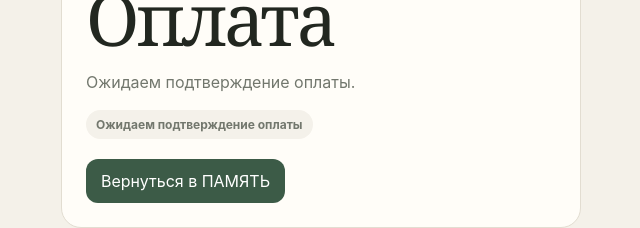
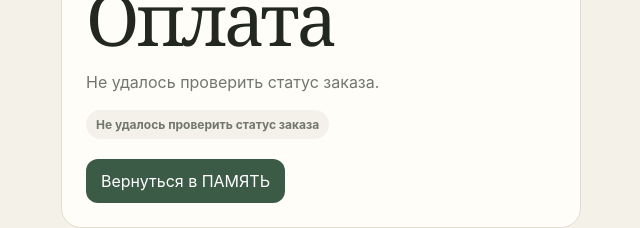
Before and after one commit to mesavin13-droid/pamyat-, a Next.js app: page /payment/return in a window 1280 px wide. Shown: the part 321-549 px from the top of the page, without its empty margins (319-959 px from the left). Built offline with nearby package versions, Linux system fonts and the light colour scheme; no server answers.

Commit message:
Improve payment return and retry messaging

```diff
--- a/app/payment/return/page.tsx
+++ b/app/payment/return/page.tsx
@@ -14,7 +14,9 @@ const labels:Record<string,string>={
   after_photos:'Фото ПОСЛЕ загружено',
   review:'Заказ на проверке',
   completed:'Заказ завершён',
-  cancelled:'Платёж отменён'
+  cancelled:'Платёж отменён',
+  login:'Войдите в кабинет, чтобы проверить заказ',
+  unavailable:'Не удалось проверить статус заказа'
 }
 
 export default function PaymentReturn(){
@@ -33,9 +35,9 @@ function PaymentReturnContent(){
   let attempts=0
 
   async function check(){
-   if(!orderId||!supabase){setLoading(false);return}
+   if(!orderId||!supabase){setStatus('unavailable');setLoading(false);return}
    const user=await supabase.auth.getUser()
-   if(!user.data.user){setLoading(false);return}
+   if(!user.data.user){setStatus('login');setLoading(false);return}
    const r=await supabase.from('orders').select('status').eq('id',orderId).eq('client_id',user.data.user.id).maybeSingle()
    if(!stopped&&r.data?.status){
     setStatus(r.data.status)
@@ -44,7 +46,7 @@ function PaymentReturnContent(){
    }
    attempts+=1
    if(!stopped&&attempts<8) timer=setTimeout(check,2000)
-   else if(!stopped)setLoading(false)
+   else if(!stopped){setStatus('unavailable');setLoading(false)}
   }
 
   void check()
@@ -57,7 +59,7 @@ function PaymentReturnContent(){
    <section style={{width:'min(520px,100%)',background:'#fffdf8',border:'1px solid #e2ddd1',borderRadius:20,padding:24}}>
     <div style={{letterSpacing:'.12em',fontWeight:800,fontSize:13}}>ПАМЯТЬ</div>
     <h1 style={{fontFamily:'Georgia,serif',fontWeight:500}}>Оплата</h1>
-    <p style={{color:'#72776d',lineHeight:1.5}}>{loading?'Проверяем подтверждение платежа…':label+'.'}</p>
+    <p style={{color:'#72776d',lineHeight:1.5}}>{loading?'Проверяем подтверждение платежа…':status==='cancelled'?'Платёж отменён. Заказ сохранён в кабинете, его можно оплатить повторно.':status==='paid'?'Платёж подтверждён. Заказ появится в истории кабинета.':label+'.'}</p>
     <div style={{display:'inline-flex',borderRadius:999,padding:'7px 10px',background:status==='paid'?'#e8eee8':'#f4f1ea',color:status==='paid'?'#3c5b47':'#72776d',fontSize:12,fontWeight:700}}>{label}</div>
     <div style={{marginTop:20}}>
       <a href="/" style={{display:'inline-block',background:'#3c5b47',color:'#fff',padding:'12px 15px',borderRadius:12,textDecoration:'none'}}>Вернуться в ПАМЯТЬ</a>
```
